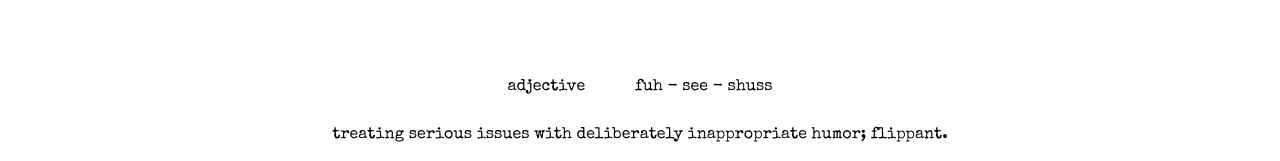
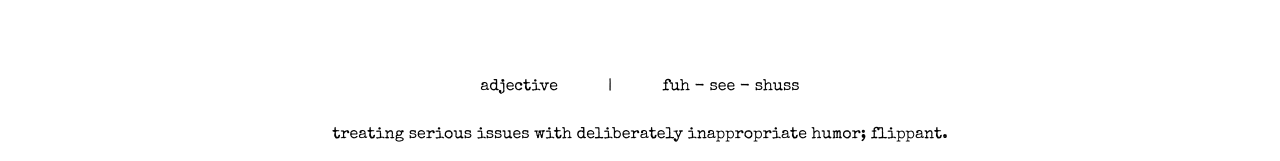
Before and after one commit to JohnMichaelD/word-of-the-day, a plain HTML site: page index.html in a window 1280 px wide. Shown: the part 305-466 px from the top of the page. Drawn offline with nearby package versions, Linux system fonts and the light colour scheme.

Commit message:
edited flex

```diff
--- a/index.html
+++ b/index.html
@@ -33,6 +33,9 @@
                         <p class="partOfSpeech">adjective</p>
                     </div>
                     <div>
+                        <p>|</p>
+                    </div>
+                    <div>
                         <p class="pronounciation">fuh - see - shuss</p>
                     </div>
                 </div>
--- a/styles.css
+++ b/styles.css
@@ -35,6 +35,10 @@ header {
     padding-right: 50px;
 }
 
+.pronounciation {
+    padding-left: 50px;
+}
+
 footer {
     position: fixed;
   left: 0;
```
